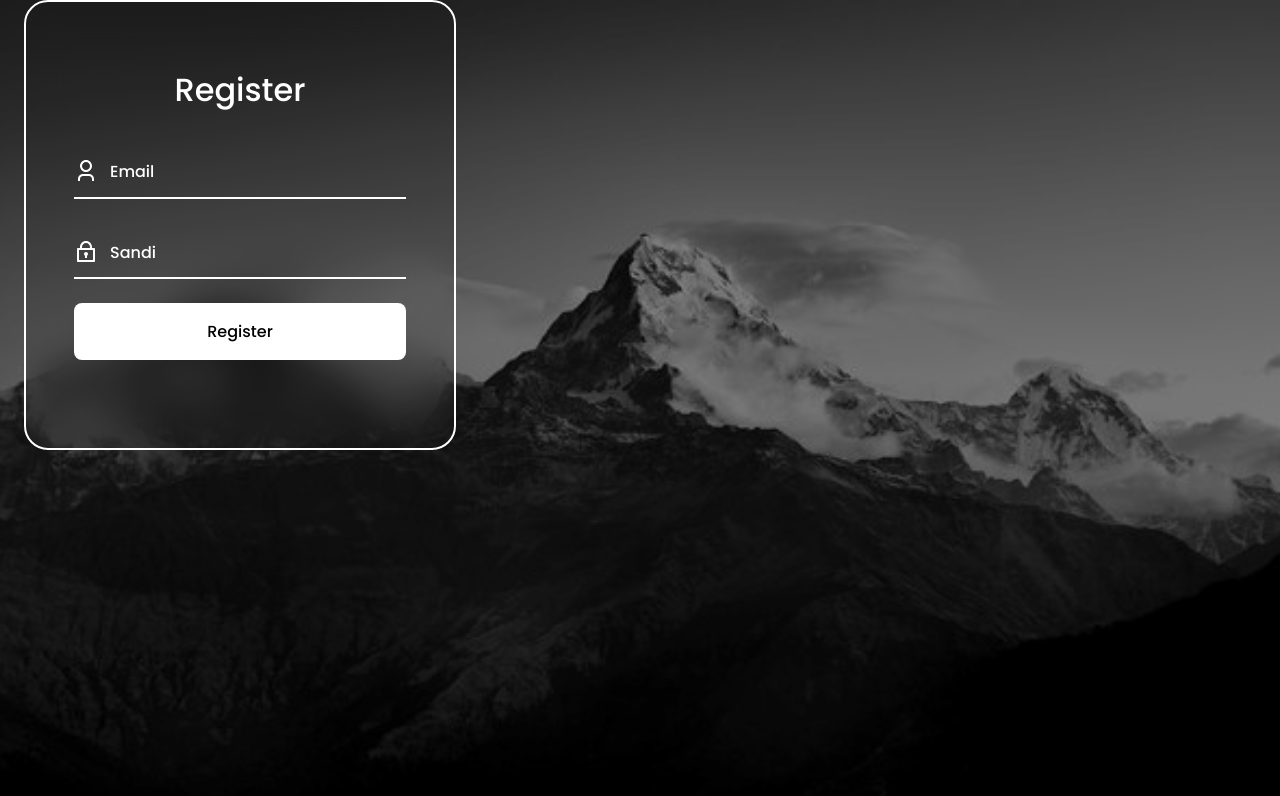
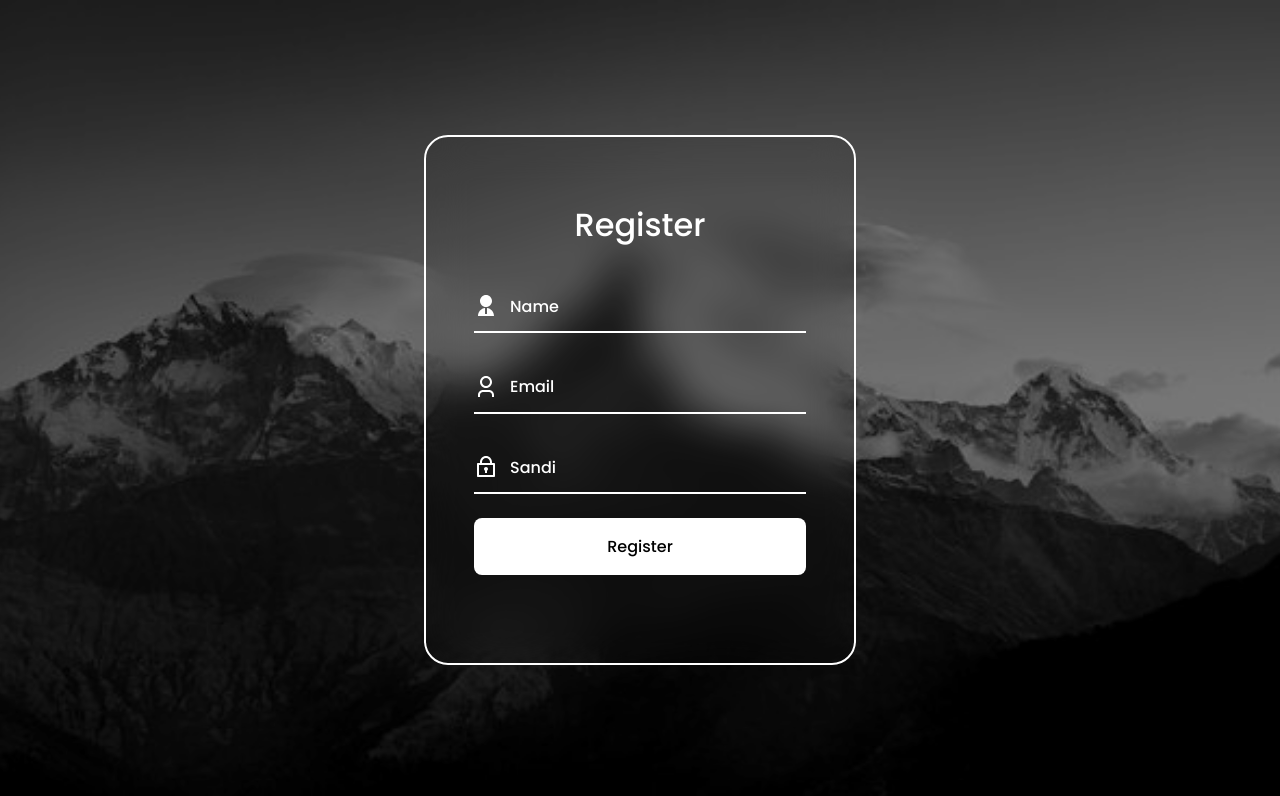
Before and after one commit to zenta-dev/attendance-blockchain, a Next.js app: page /register in a window 1280 px wide. Shown: the top 796 px of the page. Built offline with nearby package versions, Linux system fonts and the light colour scheme.

Commit message:
feat: add blockchain preview

```diff
--- a/pages/api/socket/io.ts
+++ b/pages/api/socket/io.ts
@@ -20,6 +20,8 @@ const blockChain = new Blockchain();
         await db.block.create({
             data: {
                 name: "Genesis Block",
+                identity: "0",
+                reason: "Genesis Block",
                 hash: blockChain.getLatestBlock().hash,
                 data: "Genesis Block",
                 prevHash: blockChain.getLatestBlock().previousHash,
@@ -28,7 +30,7 @@ const blockChain = new Blockchain();
     } else if (dbLen > bcLen) {
         const dbBlocks = await db.block.findMany();
         dbBlocks.forEach((block) => {
-            blockChain.addBlock(new Block(blockChain.chain.length, block.hash, Date.now(), block.data, block.name));
+            blockChain.addBlock(new Block(blockChain.chain.length, block.hash, Date.now(), block.data, block.name, block.identity, block.reason));
         })
     } else if (dbLen < bcLen) {
         const dbBlocks = await db.block.findMany();
@@ -38,6 +40,8 @@ const blockChain = new Blockchain();
                 await db.block.create({
                     data: {
                         name: block.name,
+                        identity: block.identity,
+                        reason: block.reason,
                         hash: block.hash,
                         data: block.data,
                         prevHash: block.previousHash,
@@ -49,6 +53,8 @@ const blockChain = new Blockchain();
 
 
 })()
+
+
 
 const ioHandler = (req: NextApiRequest, res: NextApiResponseServerIo) => {
     if (!res.socket.server.io) {
@@ -64,12 +70,14 @@ const ioHandler = (req: NextApiRequest, res: NextApiResponseServerIo) => {
                 console.log("message", message);
                 const length = blockChain.chain.length;
                 const data = JSON.stringify(message);
-                blockChain.addBlock(new Block(blockChain.chain.length, blockChain.getLatestBlock().hash, Date.now(), data, message.name));
+                blockChain.addBlock(new Block(blockChain.chain.length, blockChain.getLatestBlock().hash, Date.now(), data, message.name, message.identity, message.reason));
                 const newLength = blockChain.chain.length;
                 if (length < newLength) {
                     const blockDB = await db.block.create({
                         data: {
                             name: message.name,
+                            identity: message.identity,
+                            reason: message.reason,
                             hash: blockChain.getLatestBlock().hash,
                             data: data,
                             prevHash: blockChain.getLatestBlock().previousHash,
--- a/src/app/globals.css
+++ b/src/app/globals.css
@@ -45,6 +45,25 @@ a {
 img {
   max-width: 100%;
   height: auto;
+}
+.block-list-container {
+  overflow-x: auto;
+  white-space: nowrap;
+}
+
+.block-list {
+  list-style-type: none;
+  margin: 0;
+  padding: 0;
+  display: flex;
+}
+
+.block-item {
+  border: 1px solid #ccc;
+  display: inline-block;
+  margin: 5px;
+  padding: 10px;
+  backdrop-filter: blur(50px);
 }
 
 /*=============== LOGIN ===============*/
--- a/src/app/register/page.tsx
+++ b/src/app/register/page.tsx
@@ -2,13 +2,15 @@
 import { User } from "@prisma/client";
 import {
     RiLock2Line,
-    RiUser3Line
+    RiUser2Fill,
+    RiUser3Line,
 } from "@remixicon/react";
 import { useRouter } from "next/navigation";
 import { FormEvent, useState } from "react";
 import toast from "react-hot-toast";
 
 export default function RegisterPage() {
+    const [name, setName] = useState('');
     const [email, setEmail] = useState('');
     const [password, setPassword] = useState('');
     const router = useRouter();
@@ -17,7 +19,7 @@ export default function RegisterPage() {
         e.preventDefault();
         const res = await fetch('/api/register', {
             method: 'POST',
-            body: JSON.stringify({ email, password }),
+            body: JSON.stringify({ email, password, name }),
             headers: {
                 'Content-Type': 'application/json'
             }
@@ -35,10 +37,26 @@ export default function RegisterPage() {
     };
 
     return (
+        <div className="login" id="login">
             <form className="login__form" onSubmit={handleLogin}>
                 <h1 className="login__title">Register</h1>
 
                 <div className="login__content">
+                    <div className="login__box">
+                        <RiUser2Fill className="login__icon" />
+
+                        <div className="login__box-input">
+                            <input
+                                type="text"
+                                required
+                                className="login__input"
+                                id="login-email"
+                                placeholder=" "
+                                onChange={(e) => setName(e.target.value)}
+                            />
+                            <label className="login__label">Name</label>
+                        </div>
+                    </div>
                     <div className="login__box">
                         <RiUser3Line className="login__icon" />
 
@@ -73,5 +91,6 @@ export default function RegisterPage() {
 
                 <button type="submit" className="login__button">Register</button>
             </form>
+        </div>
     )
 }
--- a/src/components/AttendanceForm.tsx
+++ b/src/components/AttendanceForm.tsx
@@ -37,7 +37,7 @@ export const AttendanceForm = () => {
             <BlockList data={chat.messages} />
 
             <form className="login__form" onSubmit={handleSubmit}>
-                <h1 className="login__title">CHECK IN</h1>
+                <h1 className="login__title">Absensi</h1>
 
                 <div className="login__content">
                     <div className="login__box">
@@ -57,9 +57,7 @@ export const AttendanceForm = () => {
                         <div className="login__box-input">
                             <input
                                 type="text"
-                                required
                                 className="login__input"
-                                id="login-email"
                                 placeholder=" "
                                 onChange={(e) => setIdentity(e.target.value)}
                             />
@@ -72,9 +70,7 @@ export const AttendanceForm = () => {
                         <div className="login__box-input">
                             <input
                                 type="text"
-                                required
                                 className="login__input"
-                                id="login-email"
                                 placeholder=" "
                                 onChange={(e) => setReason(e.target.value)}
                             />
--- a/src/model/blockchain.ts
+++ b/src/model/blockchain.ts
@@ -10,6 +10,8 @@ export class Block {
         public createdAt: number,
         public data: string,
         public name: string,
+        public identity: string,
+        public reason: string,
     ) {
         this.nonce = 0;
         this.hash = this.calculateHash();
@@ -37,7 +39,7 @@ export class Blockchain {
     }
 
     createGenesisBlock(): Block {
-        return new Block(0, "0", Date.now(), "Genesis Block", "Genesis Block");
+        return new Block(0, "0", Date.now(), "Genesis Block", "Genesis Block", "Genesis Block", "Genesis Block");
     }
 
     getLatestBlock(): Block {
```
Also changed, not shown: src/components/BlockList.tsx (+30 -26 lines), 1 other file (tests, documents, lock files or other folders). Lines whose indentation alone changed are shown as unchanged.
